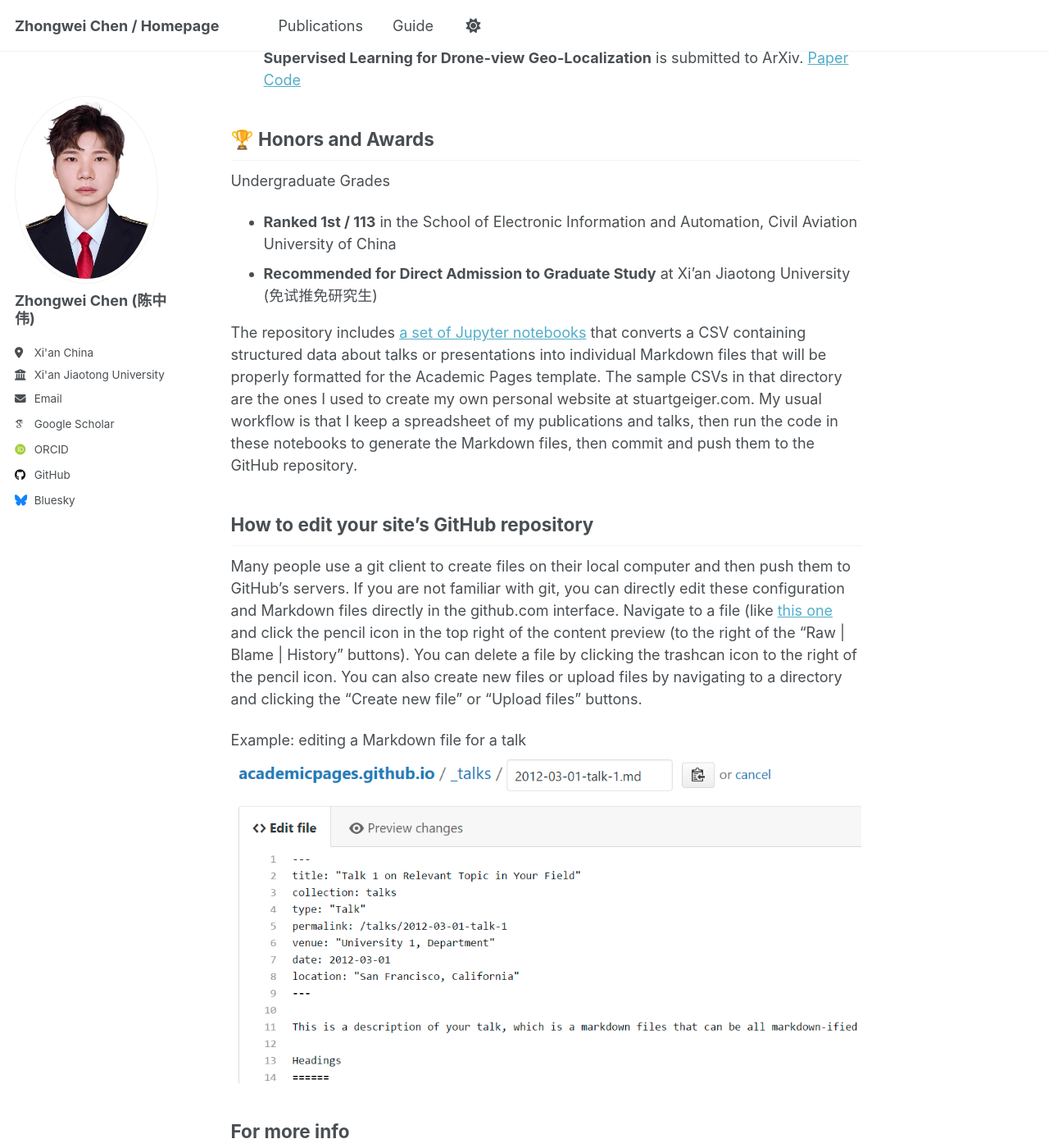
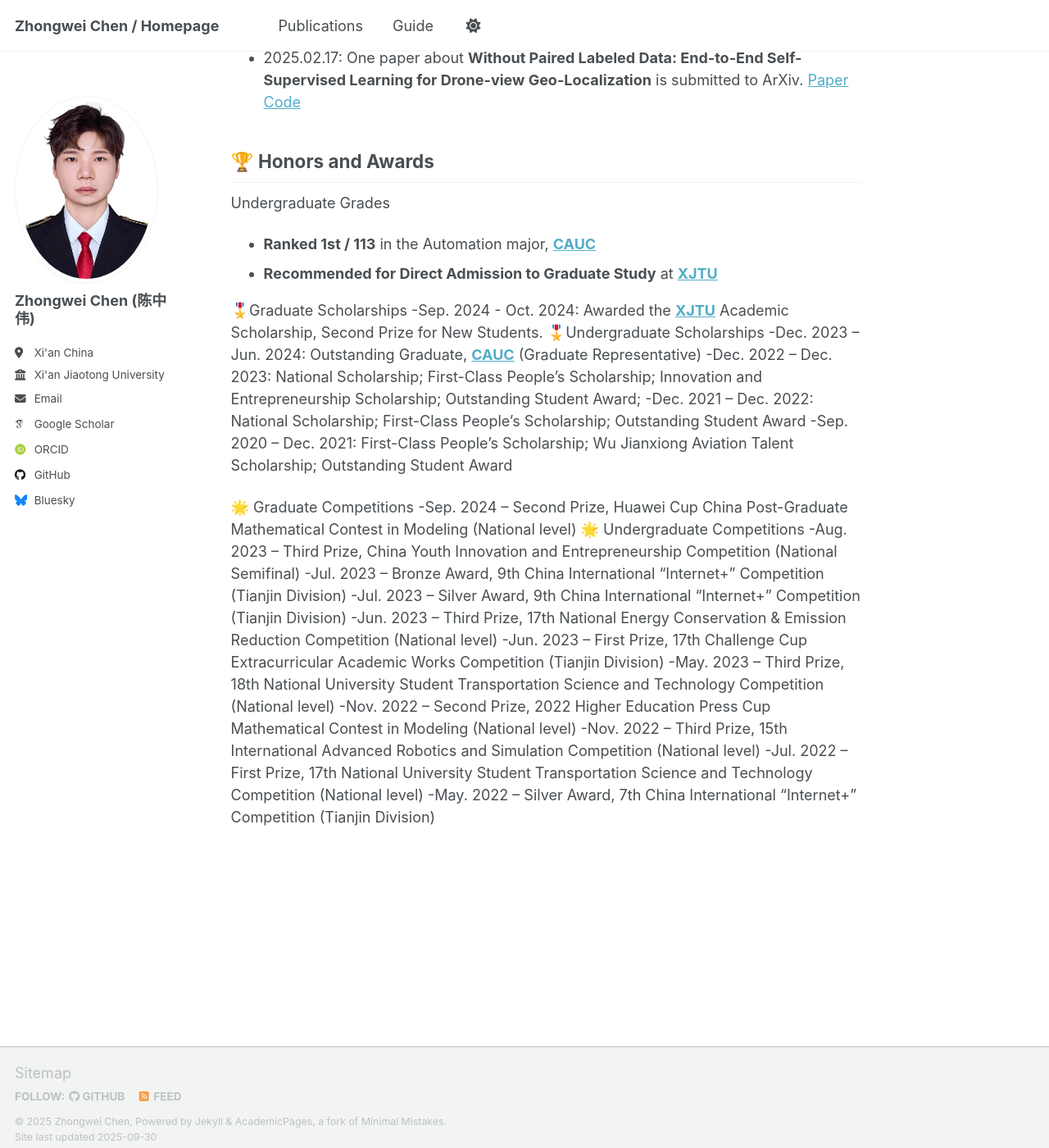
Before and after one commit to ISChenawei/ISChenawei.github.io, a Jekyll site: the page built from _pages/about.md, in a window 1280 px wide and 1400 px high, scrolled down 501 px. Shown: the whole window at 82% size. Built offline with Jekyll 4.4.1, drawn with Linux system fonts in a browser that asks for light colours; some web fonts are replaced; a script that is not in the unit is left out; some of the changed text lies outside the part shown.

Commit message:
Update about.md

```diff
--- a/_pages/about.md
+++ b/_pages/about.md
@@ -19,19 +19,27 @@ I am conducting research under the guidance of Prof. [**Zhaoxu Yang (杨朝旭)*
 🏆 Honors and Awards
 ------
 Undergraduate Grades
-- **Ranked 1st / 113** in the School of Electronic Information and Automation, Civil Aviation University of China
-- **Recommended for Direct Admission to Graduate Study** at Xi’an Jiaotong University (免试推免研究生)
+- **Ranked 1st / 113** in the Automation major, [**CAUC**](https://www.cauc.edu.cn/zhv5/)
+- **Recommended for Direct Admission to Graduate Study** at [**XJTU**](http://www.xjtu.edu.cn/)
 
-The repository includes [a set of Jupyter notebooks](https://github.com/academicpages/academicpages.github.io/tree/master/markdown_generator
-) that converts a CSV containing structured data about talks or presentations into individual Markdown files that will be properly formatted for the Academic Pages template. The sample CSVs in that directory are the ones I used to create my own personal website at stuartgeiger.com. My usual workflow is that I keep a spreadsheet of my publications and talks, then run the code in these notebooks to generate the Markdown files, then commit and push them to the GitHub repository.
+🎖️Graduate Scholarships
+-Sep. 2024 - Oct. 2024: Awarded the [**XJTU**](http://www.xjtu.edu.cn/) Academic Scholarship, Second Prize for New Students.
+🎖️Undergraduate Scholarships
+-Dec. 2023 – Jun. 2024: Outstanding Graduate, [**CAUC**](https://www.cauc.edu.cn/zhv5/) (Graduate Representative)
+-Dec. 2022 – Dec. 2023: National Scholarship; First-Class People’s Scholarship; Innovation and Entrepreneurship Scholarship; Outstanding Student Award;
+-Dec. 2021 – Dec. 2022: National Scholarship; First-Class People’s Scholarship; Outstanding Student Award
+-Sep. 2020 – Dec. 2021: First-Class People’s Scholarship; Wu Jianxiong Aviation Talent Scholarship; Outstanding Student Award
 
-How to edit your site's GitHub repository
-------
-Many people use a git client to create files on their local computer and then push them to GitHub's servers. If you are not familiar with git, you can directly edit these configuration and Markdown files directly in the github.com interface. Navigate to a file (like [this one](https://github.com/academicpages/academicpages.github.io/blob/master/_talks/2012-03-01-talk-1.md) and click the pencil icon in the top right of the content preview (to the right of the "Raw | Blame | History" buttons). You can delete a file by clicking the trashcan icon to the right of the pencil icon. You can also create new files or upload files by navigating to a directory and clicking the "Create new file" or "Upload files" buttons.
-
-Example: editing a Markdown file for a talk
-![Editing a Markdown file for a talk](/images/editing-talk.png)
-
-For more info
-------
-More info about configuring Academic Pages can be found in [the guide](https://academicpages.github.io/markdown/), the [growing wiki](https://github.com/academicpages/academicpages.github.io/wiki), and you can always [ask a question on GitHub](https://github.com/academicpages/academicpages.github.io/discussions). The [guides for the Minimal Mistakes theme](https://mmistakes.github.io/minimal-mistakes/docs/configuration/) (which this theme was forked from) might also be helpful.
+🌟 Graduate Competitions
+-Sep. 2024 – Second Prize, Huawei Cup China Post-Graduate Mathematical Contest in Modeling (National level)
+🌟 Undergraduate Competitions
+-Aug. 2023 – Third Prize, China Youth Innovation and Entrepreneurship Competition (National Semifinal)
+-Jul. 2023 – Bronze Award, 9th China International “Internet+” Competition (Tianjin Division)
+-Jul. 2023 – Silver Award, 9th China International “Internet+” Competition (Tianjin Division)
+-Jun. 2023 – Third Prize, 17th National Energy Conservation & Emission Reduction Competition (National level)
+-Jun. 2023 – First Prize, 17th Challenge Cup Extracurricular Academic Works Competition (Tianjin Division)
+-May. 2023 – Third Prize, 18th National University Student Transportation Science and Technology Competition (National level)
+-Nov. 2022 – Second Prize, 2022 Higher Education Press Cup Mathematical Contest in Modeling (National level)
+-Nov. 2022 – Third Prize, 15th International Advanced Robotics and Simulation Competition (National level)
+-Jul. 2022 – First Prize, 17th National University Student Transportation Science and Technology Competition (National level)
+-May. 2022 – Silver Award, 7th China International “Internet+” Competition (Tianjin Division)
```
Also changed, not shown: other parts of _pages/about.md (+1 -1 lines).
